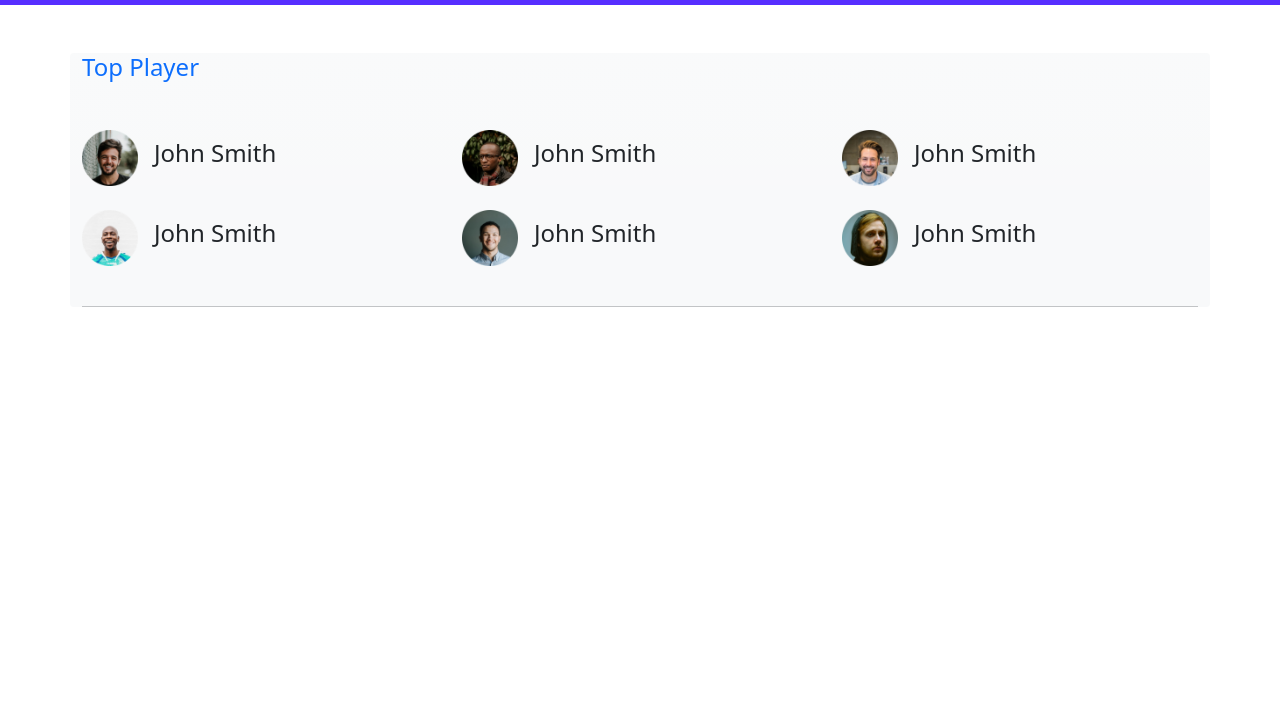
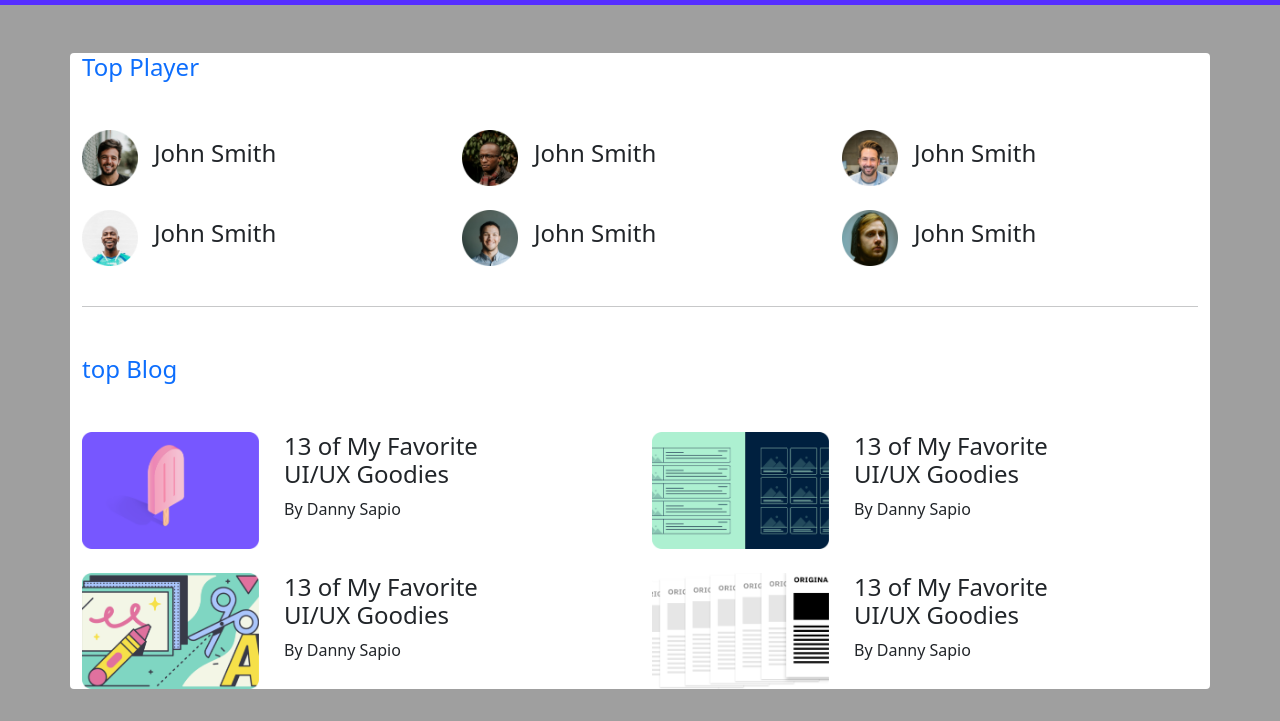
Before and after one commit to Mdkaiumul/leder-board-bootstarp, a plain HTML site: page index.html in a window 1280 px wide. Shown: the part 79-800 px from the top of the page. Drawn offline with Linux system fonts and the light colour scheme.

Commit message:
new commit

```diff
--- a/index.html
+++ b/index.html
@@ -9,7 +9,7 @@
    <link rel="stylesheet" href="css/bootstrap.min.css">
 </head>
 
-<body>
+<body style="background-color:#9F9F9F;">
     <header>
         <nav class="navbar navbar-expand-lg navbar-dark" style="background-color: #562EFF;">
             <div class="container">
@@ -46,7 +46,7 @@
         </nav>
     </header>
     <main>
-        <section class="container bg-light bg-gradient rounded">
+        <section class="container bg-white rounded">
             <div class="">
                 <h4 class="text-primary my-5">Top Player</h4>
                 <div class="row gy-4 pb-4">
@@ -76,6 +76,58 @@
                     </div>
                 </div>
                 <hr>
+                <div>
+                    <h4 class="text-primary my-5">top Blog</h4>
+                   <div class="row g-4">
+                       <div class="col-12 col-md-6 col-lg-6 d-flex">
+                           <div class="row">
+                                <div class="col-12 col-md-4">
+                                    <img width="177px" src="images/blogs/blog-1.png" alt="">
+                                </div>
+                                <div class="ps-4 col-12 col-md-6">
+                                <h4>13 of My Favorite
+                                    UI/UX Goodies</h4>
+                                    <p>By <a href=""></a>Danny Sapio</p>
+                                </div>
+                        </div>
+                   </div>
+                       <div class="col-12 col-md-6 col-lg-6 d-flex">
+                        <div class="row ">
+                            <div class="col-12 col-md-4">
+                                <img width="177px" src="images/blogs/blog-2.png" alt="">
+                            </div>
+                            <div class="ps-4 col-12 col-md-6">
+                            <h4>13 of My Favorite
+                                UI/UX Goodies</h4>
+                                <p>By <a href=""></a>Danny Sapio</p>
+                            </div>
+                    </div>
+                   </div>
+                       <div class="col-12 col-md-6 col-lg-6 d-flex">
+                        <div class="row">
+                            <div class="col-12 col-md-4">
+                                <img width="177px" src="images/blogs/blog-3.png" alt="">
+                            </div>
+                            <div class="ps-4 col-12 col-md-6">
+                            <h4>13 of My Favorite
+                                UI/UX Goodies</h4>
+                                <p>By <a href=""></a>Danny Sapio</p>
+                            </div>
+                    </div>
+                   </div>
+                       <div class="col-12 col-md-6 col-lg-6 d-flex">
+                        <div class="row">
+                            <div class="col-12 col-md-4">
+                                <img width="177px" src="images/blogs/blog-4.png" alt="">
+                            </div>
+                            <div class="ps-4 col-12 col-md-6">
+                            <h4>13 of My Favorite
+                                UI/UX Goodies</h4>
+                                <p>By <a href=""></a>Danny Sapio</p>
+                            </div>
+                    </div>
+                   </div>
+                </div>
             </div>
         </section>
     </main>
```
